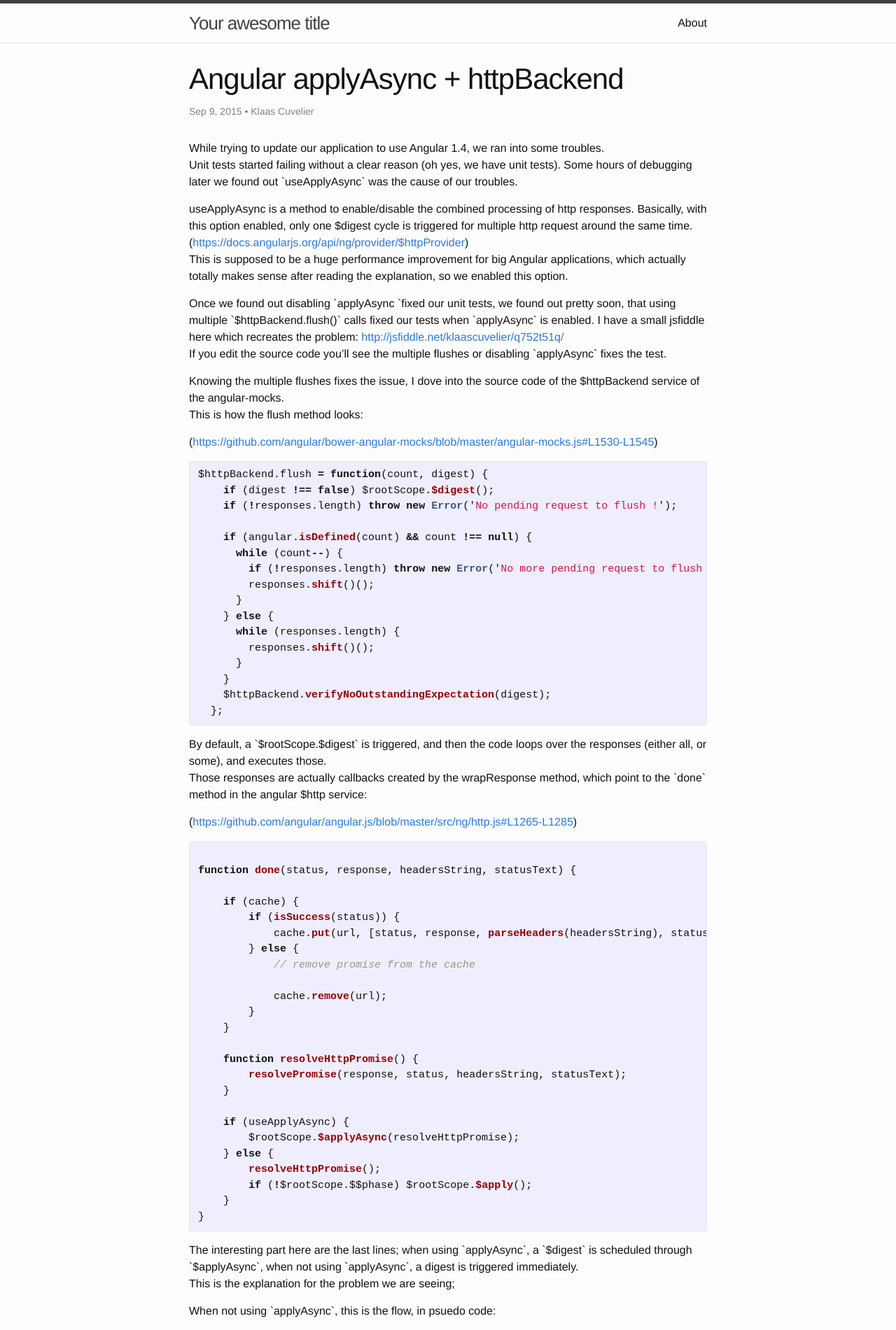
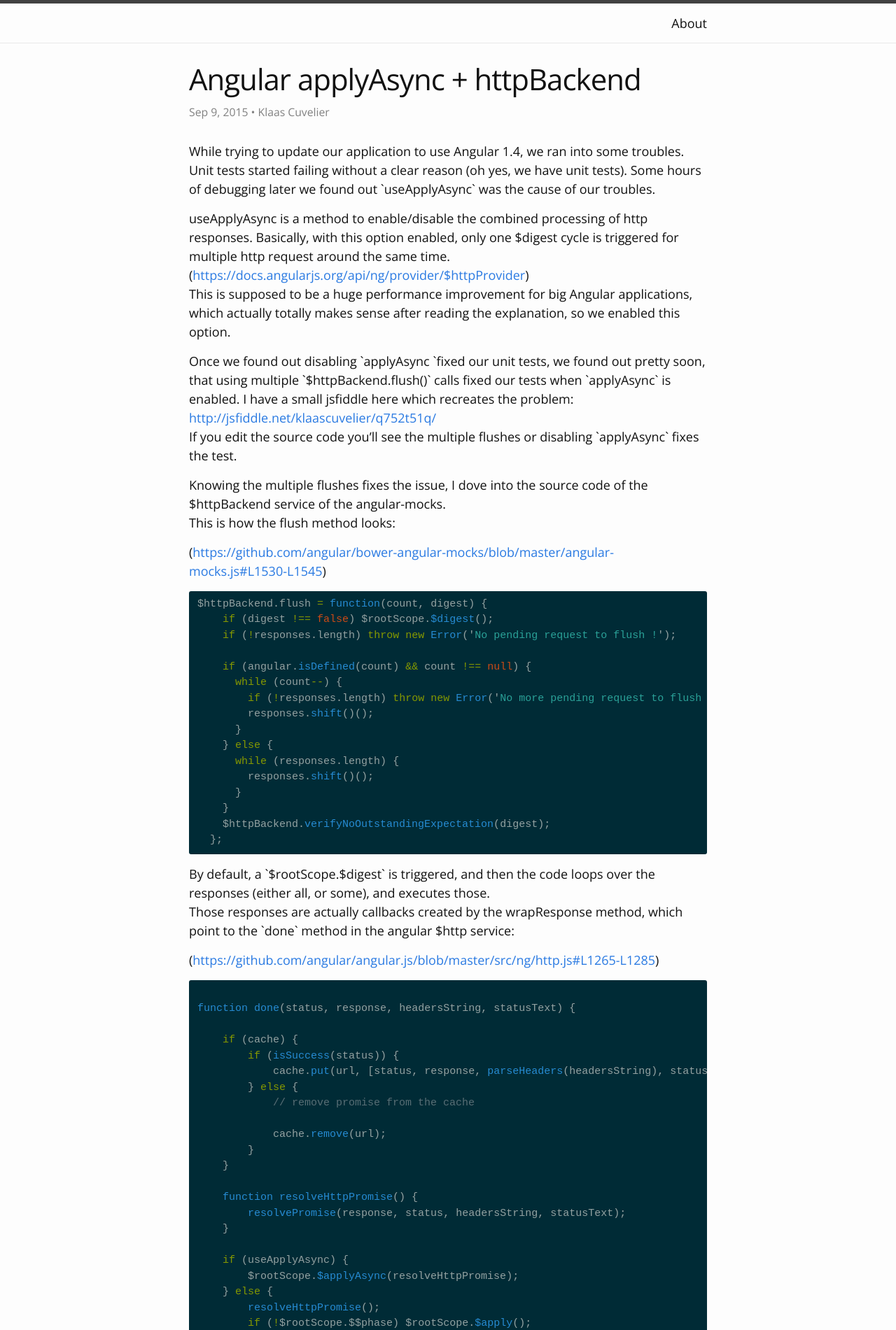
Before and after one commit to klaascuvelier/klaascuvelier.github.io, a Jekyll site: the page built from _posts/2015-09-09-angular-applyasync-httpbackend.md, in a window 1280 px wide. Shown: the top 1901 px of the page at 70% size. Built offline with Jekyll 4.4.1, drawn with Linux system fonts in a browser that asks for light colours; some of the changed text lies outside the part shown.

Commit message:
update files

```diff
--- a/_config.yml
+++ b/_config.yml
@@ -1,14 +1,22 @@
 # Site settings
-title: Your awesome title
-email: your-email@domain.com
+url: http://www.klaascuvelier.be
+name: Klaas Cuvelier
+email: cuvelierklaas@gmail.com
+description: Things I find worth sharing
 description: > # this means to ignore newlines until "baseurl:"
   Write an awesome description for your new site here. You can edit this
   line in _config.yml. It will appear in your document head meta (for
   Google search results) and in your feed.xml site description.
 baseurl: "" # the subpath of your site, e.g. /blog/
-url: "http://yourdomain.com" # the base hostname & protocol for your site
-twitter_username: jekyllrb
-github_username:  jekyll
+twitter_username: klaascuvelier
+github_username:  klaascuvelier
+url: "http://blog.klaascuvelier.be/"
+google_analytics: "UA-2458471-3"
+animated: false
+show_related_posts: false
+paginate: 10
+paginate_path: "/page:num/"
+permalink: /:year/:month/:title
 
 # Build settings
 markdown: kramdown
--- /dev/null
+++ b/_plugins/tweet.rb
@@ -0,0 +1,57 @@
+# Tweet Liquid Tag
+#
+# Example:
+#   {% tweet 464180168303456256 %}
+#
+
+require 'net/http'
+require 'json'
+
+module Jekyll
+  class TweetTag < Liquid::Tag
+
+    #
+    #
+    #
+    def render(context)
+
+      if tag_contents = determine_arguments(@markup.strip)
+        tweet_id = tag_contents #
+        tweet_script_tag(tweet_id)
+      else
+        raise ArgumentError.new <<-eos
+           Syntax error
+          eos
+      end
+
+    end
+
+   private
+
+   #
+   #
+   #
+   def determine_arguments(input)
+
+    return input
+
+   end
+
+   #
+   #
+   #
+   def tweet_script_tag(tweet_id)
+
+      result = Net::HTTP.get(URI.parse("https://api.twitter.com/1/statuses/oembed.json?id=#{tweet_id}"))
+      json   = JSON.parser.new(result)
+      hash   =  json.parse()
+      parsed = hash['html']
+
+      return parsed
+
+   end
+
+  end
+end
+
+Liquid::Template.register_tag('tweet', Jekyll::TweetTag)
--- a/_sass/_base.scss
+++ b/_sass/_base.scss
@@ -128,9 +128,11 @@
 pre,
 code {
     font-size: 15px;
-    border: 1px solid $grey-color-light;
+    background-color: transparent;
+}
+
+.highlight {
     border-radius: 3px;
-    background-color: #eef;
 }
 
 code {
--- a/_sass/_syntax-highlighting.scss
+++ b/_sass/_syntax-highlighting.scss
@@ -1,67 +1,84 @@
-/**
- * Syntax highlighting styles
- */
-.highlight {
-    background: #fff;
-    @extend %vertical-rhythm;
+/* Solarized Dark
+For use with Jekyll and Pygments
+http://ethanschoonover.com/solarized
+SOLARIZED HEX      ROLE
+--------- -------- ------------------------------------------
+base03    #002b36  background
+base01    #586e75  comments / secondary content
+base1     #93a1a1  body text / default code / primary content
+orange    #cb4b16  constants
+red       #dc322f  regex, special keywords
+blue      #268bd2  reserved keywords
+cyan      #2aa198  strings, numbers
+green     #859900  operators, other keywords
+*/
 
-    .c     { color: #998; font-style: italic } // Comment
-    .err   { color: #a61717; background-color: #e3d2d2 } // Error
-    .k     { font-weight: bold } // Keyword
-    .o     { font-weight: bold } // Operator
-    .cm    { color: #998; font-style: italic } // Comment.Multiline
-    .cp    { color: #999; font-weight: bold } // Comment.Preproc
-    .c1    { color: #998; font-style: italic } // Comment.Single
-    .cs    { color: #999; font-weight: bold; font-style: italic } // Comment.Special
-    .gd    { color: #000; background-color: #fdd } // Generic.Deleted
-    .gd .x { color: #000; background-color: #faa } // Generic.Deleted.Specific
-    .ge    { font-style: italic } // Generic.Emph
-    .gr    { color: #a00 } // Generic.Error
-    .gh    { color: #999 } // Generic.Heading
-    .gi    { color: #000; background-color: #dfd } // Generic.Inserted
-    .gi .x { color: #000; background-color: #afa } // Generic.Inserted.Specific
-    .go    { color: #888 } // Generic.Output
-    .gp    { color: #555 } // Generic.Prompt
-    .gs    { font-weight: bold } // Generic.Strong
-    .gu    { color: #aaa } // Generic.Subheading
-    .gt    { color: #a00 } // Generic.Traceback
-    .kc    { font-weight: bold } // Keyword.Constant
-    .kd    { font-weight: bold } // Keyword.Declaration
-    .kp    { font-weight: bold } // Keyword.Pseudo
-    .kr    { font-weight: bold } // Keyword.Reserved
-    .kt    { color: #458; font-weight: bold } // Keyword.Type
-    .m     { color: #099 } // Literal.Number
-    .s     { color: #d14 } // Literal.String
-    .na    { color: #008080 } // Name.Attribute
-    .nb    { color: #0086B3 } // Name.Builtin
-    .nc    { color: #458; font-weight: bold } // Name.Class
-    .no    { color: #008080 } // Name.Constant
-    .ni    { color: #800080 } // Name.Entity
-    .ne    { color: #900; font-weight: bold } // Name.Exception
-    .nf    { color: #900; font-weight: bold } // Name.Function
-    .nn    { color: #555 } // Name.Namespace
-    .nt    { color: #000080 } // Name.Tag
-    .nv    { color: #008080 } // Name.Variable
-    .ow    { font-weight: bold } // Operator.Word
-    .w     { color: #bbb } // Text.Whitespace
-    .mf    { color: #099 } // Literal.Number.Float
-    .mh    { color: #099 } // Literal.Number.Hex
-    .mi    { color: #099 } // Literal.Number.Integer
-    .mo    { color: #099 } // Literal.Number.Oct
-    .sb    { color: #d14 } // Literal.String.Backtick
-    .sc    { color: #d14 } // Literal.String.Char
-    .sd    { color: #d14 } // Literal.String.Doc
-    .s2    { color: #d14 } // Literal.String.Double
-    .se    { color: #d14 } // Literal.String.Escape
-    .sh    { color: #d14 } // Literal.String.Heredoc
-    .si    { color: #d14 } // Literal.String.Interpol
-    .sx    { color: #d14 } // Literal.String.Other
-    .sr    { color: #009926 } // Literal.String.Regex
-    .s1    { color: #d14 } // Literal.String.Single
-    .ss    { color: #990073 } // Literal.String.Symbol
-    .bp    { color: #999 } // Name.Builtin.Pseudo
-    .vc    { color: #008080 } // Name.Variable.Class
-    .vg    { color: #008080 } // Name.Variable.Global
-    .vi    { color: #008080 } // Name.Variable.Instance
-    .il    { color: #099 } // Literal.Number.Integer.Long
-}
+.highlight { background-color: #002b36; color: #93a1a1 }
+.highlight .c { color: #586e75 } /* Comment */
+.highlight .err { color: #93a1a1 } /* Error */
+.highlight .g { color: #93a1a1 } /* Generic */
+.highlight .k { color: #859900 } /* Keyword */
+.highlight .l { color: #93a1a1 } /* Literal */
+.highlight .n { color: #93a1a1 } /* Name */
+.highlight .o { color: #859900 } /* Operator */
+.highlight .x { color: #cb4b16 } /* Other */
+.highlight .p { color: #93a1a1 } /* Punctuation */
+.highlight .cm { color: #586e75 } /* Comment.Multiline */
+.highlight .cp { color: #859900 } /* Comment.Preproc */
+.highlight .c1 { color: #586e75 } /* Comment.Single */
+.highlight .cs { color: #859900 } /* Comment.Special */
+.highlight .gd { color: #2aa198 } /* Generic.Deleted */
+.highlight .ge { color: #93a1a1; font-style: italic } /* Generic.Emph */
+.highlight .gr { color: #dc322f } /* Generic.Error */
+.highlight .gh { color: #cb4b16 } /* Generic.Heading */
+.highlight .gi { color: #859900 } /* Generic.Inserted */
+.highlight .go { color: #93a1a1 } /* Generic.Output */
+.highlight .gp { color: #93a1a1 } /* Generic.Prompt */
+.highlight .gs { color: #93a1a1; font-weight: bold } /* Generic.Strong */
+.highlight .gu { color: #cb4b16 } /* Generic.Subheading */
+.highlight .gt { color: #93a1a1 } /* Generic.Traceback */
+.highlight .kc { color: #cb4b16 } /* Keyword.Constant */
+.highlight .kd { color: #268bd2 } /* Keyword.Declaration */
+.highlight .kn { color: #859900 } /* Keyword.Namespace */
+.highlight .kp { color: #859900 } /* Keyword.Pseudo */
+.highlight .kr { color: #268bd2 } /* Keyword.Reserved */
+.highlight .kt { color: #dc322f } /* Keyword.Type */
+.highlight .ld { color: #93a1a1 } /* Literal.Date */
+.highlight .m { color: #2aa198 } /* Literal.Number */
+.highlight .s { color: #2aa198 } /* Literal.String */
+.highlight .na { color: #93a1a1 } /* Name.Attribute */
+.highlight .nb { color: #B58900 } /* Name.Builtin */
+.highlight .nc { color: #268bd2 } /* Name.Class */
+.highlight .no { color: #cb4b16 } /* Name.Constant */
+.highlight .nd { color: #268bd2 } /* Name.Decorator */
+.highlight .ni { color: #cb4b16 } /* Name.Entity */
+.highlight .ne { color: #cb4b16 } /* Name.Exception */
+.highlight .nf { color: #268bd2 } /* Name.Function */
+.highlight .nl { color: #93a1a1 } /* Name.Label */
+.highlight .nn { color: #93a1a1 } /* Name.Namespace */
+.highlight .nx { color: #93a1a1 } /* Name.Other */
+.highlight .py { color: #93a1a1 } /* Name.Property */
+.highlight .nt { color: #268bd2 } /* Name.Tag */
+.highlight .nv { color: #268bd2 } /* Name.Variable */
+.highlight .ow { color: #859900 } /* Operator.Word */
+.highlight .w { color: #93a1a1 } /* Text.Whitespace */
+.highlight .mf { color: #2aa198 } /* Literal.Number.Float */
+.highlight .mh { color: #2aa198 } /* Literal.Number.Hex */
+.highlight .mi { color: #2aa198 } /* Literal.Number.Integer */
+.highlight .mo { color: #2aa198 } /* Literal.Number.Oct */
+.highlight .sb { color: #586e75 } /* Literal.String.Backtick */
+.highlight .sc { color: #2aa198 } /* Literal.String.Char */
+.highlight .sd { color: #93a1a1 } /* Literal.String.Doc */
+.highlight .s2 { color: #2aa198 } /* Literal.String.Double */
+.highlight .se { color: #cb4b16 } /* Literal.String.Escape */
+.highlight .sh { color: #93a1a1 } /* Literal.String.Heredoc */
+.highlight .si { color: #2aa198 } /* Literal.String.Interpol */
+.highlight .sx { color: #2aa198 } /* Literal.String.Other */
+.highlight .sr { color: #dc322f } /* Literal.String.Regex */
+.highlight .s1 { color: #2aa198 } /* Literal.String.Single */
+.highlight .ss { color: #2aa198 } /* Literal.String.Symbol */
+.highlight .bp { color: #268bd2 } /* Name.Builtin.Pseudo */
+.highlight .vc { color: #268bd2 } /* Name.Variable.Class */
+.highlight .vg { color: #268bd2 } /* Name.Variable.Global */
+.highlight .vi { color: #268bd2 } /* Name.Variable.Instance */
+.highlight .il { color: #2aa198 } /* Literal.Number.Integer.Long */
--- a/css/main.scss
+++ b/css/main.scss
@@ -2,12 +2,13 @@
 # Only the main Sass file needs front matter (the dashes are enough)
 ---
 @charset "utf-8";
+@import url(http://fonts.googleapis.com/css?family=Open+Sans:400,300,700,600,800);
 
 
 
 // Our variables
-$base-font-family: Helvetica, Arial, sans-serif;
-$base-font-size:   16px;
+$base-font-family: Open Sans, Helvetica, Arial, sans-serif;
+$base-font-size:   18px;
 $small-font-size:  $base-font-size * 0.875;
 $base-line-height: 1.5;
 
```
Also changed, not shown: public/2010/04/vrt_boxee_about.png (added), public/2010/04/vrt_boxee_main.png (added), public/2010/04/vrt_boxee_options.png (added), public/2010/04/vrt_boxee_play.png (added), public/2010/04/vrt_boxee_station.png (added), public/2010/07/screenshot-1.png (added), public/2010/10/clock-ipad.jpg (added), public/2010/10/clock.png (added), public/2013/04/earport.png (added), 4 other files.
